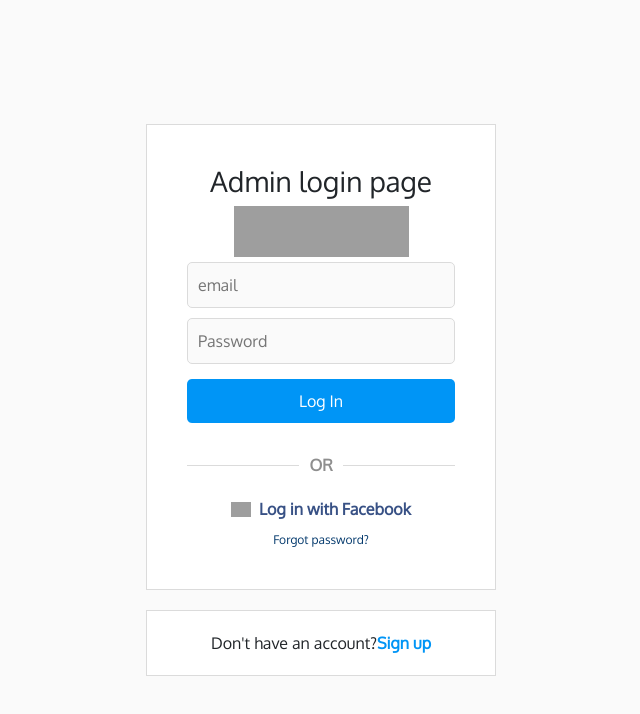
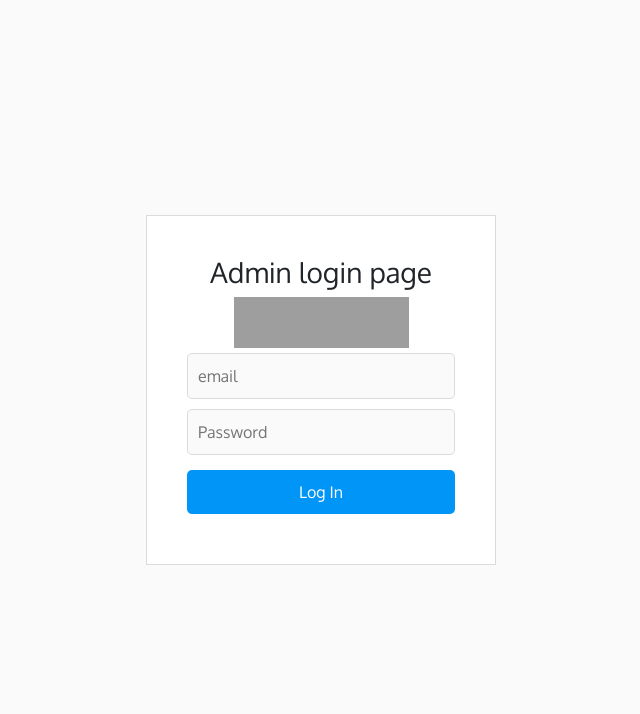
Before and after one commit to paxod1/customerMangement_techwingsys, a React (Vite) app in the folder Frontend/: page /Usersignup in a window 1280 px wide. Shown: the top 714 px of the page, without its empty margins (319-959 px from the left). Built offline with nearby package versions, Linux system fonts and the light colour scheme; grey boxes are pictures that could not be loaded.

Commit message:
some edits in admin login

```diff
--- a/Frontend/src/Admin/AdminHome.jsx
+++ b/Frontend/src/Admin/AdminHome.jsx
@@ -16,11 +16,12 @@ function AdminHome() {
   const [joinedCustomers, setJoinedCustomers] = useState(0);
   const [notJoiningCustomers, setNotJoiningCustomers] = useState(0);
   const [searchTerm, setSearchTerm] = useState('');
-  const [selectedFilter, setSelectedFilter] = useState('all'); // New state for selected filter
+  const [selectedFilter, setSelectedFilter] = useState('all');
 
   useEffect(() => {
     async function apicallAllcustmores() {
       try {
+
         const response = await allfetchcustomers();
         const customers = response.data;
         console.log(customers);
--- a/Frontend/src/Admin/AdminLogin.jsx
+++ b/Frontend/src/Admin/AdminLogin.jsx
@@ -36,28 +36,7 @@ function AdminLogin() {
             onChange={((e)=>setPassword(e.target.value))}
           />
           <button className="login-button" onClick={APIcallLogin}>Log In</button>
-          <div className="divider">
-            <div className="line"></div>
-            <div className="or">OR</div>
-            <div className="line"></div>
-          </div>
-          <div className="login-with-facebook">
-            <img
-              className="facebook-logo"
-              src="https://upload.wikimedia.org/wikipedia/commons/5/51/Facebook_f_logo_%282019%29.svg"
-              alt="Facebook"
-            />
-            <span>Log in with Facebook</span>
-          </div>
-          <a className="forgot-password" href="#">
-            Forgot password?
-          </a>
-        </div>
-        <div className="signup-box">
-          <span>Don't have an account?</span>
-          <Link to={'/Adminsignup'} >
-            <a href="#">Sign up</a>
-          </Link>
+
         </div>
       </div>
     </div>
```
